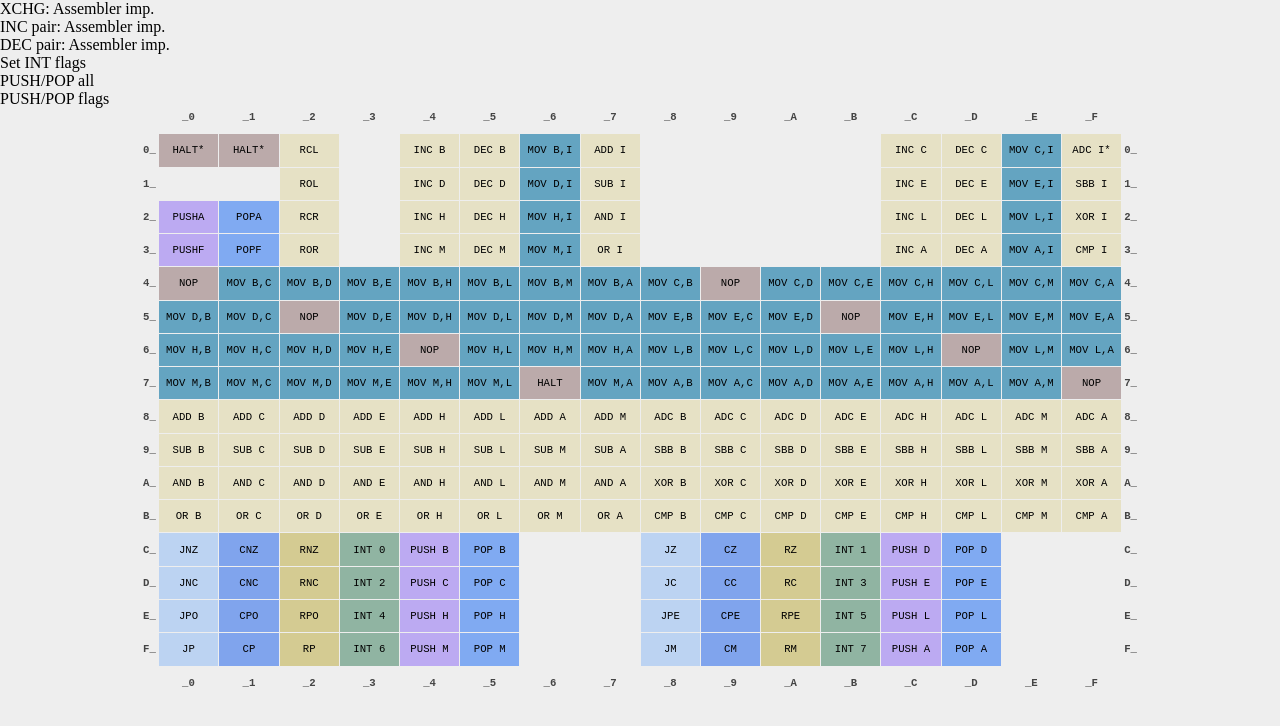
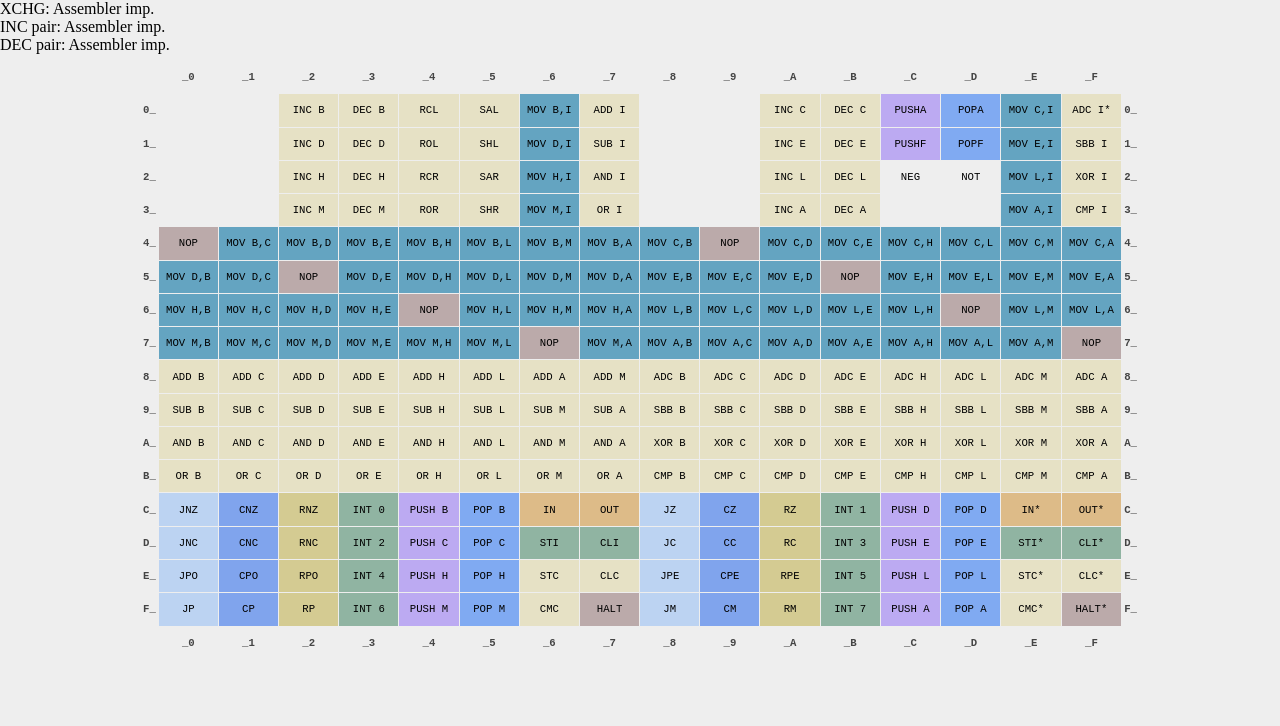
Before and after one commit to alexbrjo/Elite8, a website: page docs/opcodes.html in a window 1280 px wide. Drawn offline with Linux system fonts and the light colour scheme.

Commit message:
More OpCode Progress
* Almost complete instruction set miming x86 arch instructions
* Considering bailing 8080/x86 instructions and using LC-3

```diff
--- a/docs/opcodes.html
+++ b/docs/opcodes.html
@@ -13,9 +13,6 @@
                 <div>XCHG: Assembler imp.</div>
                 <div>INC pair: Assembler imp.</div>
                 <div>DEC pair: Assembler imp.</div>
-                <div>Set INT flags</div>
-                <div>PUSH/POP all</div>
-                <div>PUSH/POP flags</div>
             </div>
         </div>
         <table id="main">
@@ -26,20 +23,20 @@
                 </tr>
                 <tr>
                     <th>0_</th>
-                    <td  class="ctrl">HALT*</td>
-                    <td  class="ctrl">HALT*</td>
-                    <td  class="math rota">RCL</td>
+                    <td></td>
                     <td></td>
                     <td class="math inc">INC B</td>
                     <td class="math dec">DEC B</td>
+                    <td  class="math rota">RCL</td>
+                    <td class="math rota">SAL</td>
                     <td  class="load">MOV B,I</td>
                     <td  class="math add">ADD I</td>
                     <td></td>
                     <td></td>
-                    <td></td>
-                    <td></td>
                     <td class="math inc">INC C</td>
                     <td class="math dec">DEC C</td>
+                    <td class="stack push">PUSHA</td>
+                    <td class="stack pop">POPA</td>
                     <td  class="load">MOV C,I</td>
                     <td  class="math add">ADC I*</td>
                     <th>0_</th>
@@ -48,60 +45,60 @@
                     <th>1_</th>
                     <td></td>
                     <td></td>
-                    <td  class="math rota">ROL</td>
-                    <td></td>
                     <td class="math inc">INC D</td>
                     <td class="math dec">DEC D</td>
-                    <td  class="load">MOV D,I</td>
-                    <td  class="math sub">SUB I</td>
+                    <td class="math rota">ROL</td>
+                    <td class="math rota">SHL</td>
+                    <td class="load">MOV D,I</td>
+                    <td class="math sub">SUB I</td>
                     <td></td>
                     <td></td>
-                    <td></td>
-                    <td></td>
-                    <td  class="math inc">INC E</td>
-                    <td  class="math dec">DEC E</td>
-                    <td  class="load">MOV E,I</td>
-                    <td  class="math sub">SBB I</td>
+                    <td class="math inc">INC E</td>
+                    <td class="math dec">DEC E</td>
+                    <td class="stack push">PUSHF</td>
+                    <td class="stack pop">POPF</td>
+                    <td class="load">MOV E,I</td>
+                    <td class="math sub">SBB I</td>
                     <th>1_</th>
                 </tr>
                 <tr>
                     <th>2_</th>
-                    <td class="stack push">PUSHA</td>
-                    <td class="stack pop">POPA</td>
-                    <td  class="math rota">RCR</td>
+                    <td></td>
                     <td></td>
                     <td class="math inc">INC H</td>
                     <td class="math dec">DEC H</td>
-                    <td  class="load">MOV H,I</td>
-                    <td  class="math bool">AND I</td>
-                    <td></td>
-                    <td></td>
+                    <td class="math rota">RCR</td>
+                    <td class="math rota">SAR</td>
+                    <td class="load">MOV H,I</td>
+                    <td class="math bool">AND I</td>
                     <td></td>
                     <td></td>
                     <td class="math inc">INC L</td>
                     <td class="math dec">DEC L</td>
-                    <td  class="load">MOV L,I</td>
-                    <td  class="math bool xor">XOR I</td>
+                    <td>NEG</td>
+                    <td>NOT</td>
+                    <td class="load">MOV L,I</td>
+                    <td class="math bool xor">XOR I</td>
                     <th>2_</th>
                 </tr>
                 <tr>
                     <th>3_</th>
-                    <td class="stack push">PUSHF</td>
-                    <td class="stack pop">POPF</td>
-                    <td  class="math rota">ROR</td>
+                    <td></td>
                     <td></td>
                     <td class="math inc">INC M</td>
                     <td class="math dec">DEC M</td>
-                    <td  class="load">MOV M,I</td>
-                    <td  class="math bool or_r">OR I</td>
-                    <td ></td>
-                    <td ></td>
-                    <td ></td>
+                    <td class="math rota">ROR</td>
+                    <td class="math rota">SHR</td>
+                    <td class="load">MOV M,I</td>
+                    <td class="math bool or_r">OR I</td>
+                    <td></td>
                     <td></td>
                     <td class="math inc">INC A</td>
                     <td class="math dec">DEC A</td>
-                    <td  class="load">MOV A,I</td>
-                    <td  class="math bool">CMP I</td>
+                    <td></td>
+                    <td></td>
+                    <td class="load">MOV A,I</td>
+                    <td class="math bool">CMP I</td>
                     <th>3_</th>
                 </tr>
                 <tr>
@@ -172,7 +169,7 @@
                     <td  class="load">MOV M,E</td>
                     <td  class="load">MOV M,H</td>
                     <td  class="load">MOV M,L</td>
-                    <td  class="ctrl">HALT</td>
+                    <td  class="ctrl">NOP</td>
                     <td  class="load">MOV M,A</td>
                     <td  class="load">MOV A,B</td>
                     <td  class="load">MOV A,C</td>
@@ -272,16 +269,16 @@
                     <td class="itrp">INT 0</td>
                     <td class="stack push">PUSH B</td>
                     <td class="stack pop">POP B</td>
-                    <td></td>
-                    <td></td>
+                    <td class="inpt">IN</td>
+                    <td class="otpt">OUT</td>
                     <td class="jump">JZ</td>
                     <td class="call">CZ</td>
                     <td class="rtrn">RZ</td>
                     <td class="itrp">INT 1</td>
                     <td class="stack push">PUSH D</td>
                     <td class="stack pop">POP D</td>
-                    <td></td>
-                    <td></td>
+                    <td class="inpt">IN*</td>
+                    <td class="otpt">OUT*</td>
                     <th>C_</th>
                 </tr>
                 <tr>
@@ -292,16 +289,16 @@
                     <td class="itrp">INT 2</td>
                     <td class="stack push">PUSH C</td>
                     <td class="stack pop">POP C</td>
-                    <td></td>
-                    <td></td>
+                    <td class="itrp">STI</td>
+                    <td class="itrp">CLI</td>
                     <td class="jump">JC</td>
                     <td class="call">CC</td>
                     <td class="rtrn">RC</td>
                     <td class="itrp">INT 3</td>
                     <td class="stack push">PUSH E</td>
                     <td class="stack pop">POP E</td>
-                    <td></td>
-                    <td></td>
+                    <td class="itrp">STI*</td>
+                    <td class="itrp">CLI*</td>
                     <th>D_</th>
                 </tr>
                 <tr>
@@ -312,16 +309,16 @@
                     <td class="itrp">INT 4</td>
                     <td class="stack push">PUSH H</td>
                     <td class="stack pop">POP H</td>
-                    <td></td>
-                    <td></td>
+                    <td class="math">STC</td>
+                    <td class="math">CLC</td>
                     <td class="jump">JPE</td>
                     <td class="call">CPE</td>
                     <td class="rtrn">RPE</td>
                     <td class="itrp">INT 5</td>
                     <td class="stack push">PUSH L</td>
                     <td class="stack pop">POP L</td>
-                    <td></td>
-                    <td></td>
+                    <td class="math">STC*</td>
+                    <td class="math">CLC*</td>
                     <th>E_</th>
                 </tr>
                 <tr>
@@ -332,16 +329,16 @@
                     <td class="itrp">INT 6</td>
                     <td class="stack push">PUSH M</td>
                     <td class="stack pop">POP M</td>
-                    <td></td>
-                    <td></td>
+                    <td class="math">CMC</td>
+                    <td class="ctrl">HALT</td>
                     <td class="jump">JM</td>
                     <td class="call">CM</td>
                     <td class="rtrn">RM</td>
                     <td class="itrp">INT 7</td>
                     <td class="stack push">PUSH A</td>
                     <td class="stack pop">POP A</td>
-                    <td></td>
-                    <td></td>
+                    <td class="math">CMC*</td>
+                    <td class="ctrl">HALT*</td>
                     <th>F_</th>
                 </tr>
                 <tr>
--- a/docs/style/codes.css
+++ b/docs/style/codes.css
@@ -43,11 +43,11 @@ table, tr, td, th {
 
 #info {
     width: 100%;
-    height: 100px;
+    height: 60px;
 }
 
 .math {background-color: #E6E1C5;}
-.inpt, td.otpt {background-color: #80A4ED;}
+.inpt, .otpt {background-color: #DDBB88;}
 .jump {background-color: #BCD3F2;}
 .push {background-color: #BCAAF2;}
 .pop  {background-color: #80AAF2;}
--- a/docs/style/demo.css
+++ b/docs/style/demo.css
@@ -40,8 +40,8 @@ body > div {
 #internals-wrapper {
     display: table-cell;
     font: 14pt monospace;
-    background-color: #444444;
-    color: #DDDDDD;
+    background-color: #EEEEEE;
+    color: #111111;
 }
 
 #internals {
@@ -77,6 +77,7 @@ body > div {
 }
 
 #register td {
+    color: #EEEEEE;
     border-radius: 5px;
     padding: 2px;
     text-align: center;
@@ -109,6 +110,7 @@ body > div {
 
 #alu {
     padding: 20px;
+    height: 100px;
     padding-top: 10px;
 }
 
```
Also changed, not shown: docs/demo.html (+1 -5 lines), docs/style/demo.js (added, +9 -0 lines).
